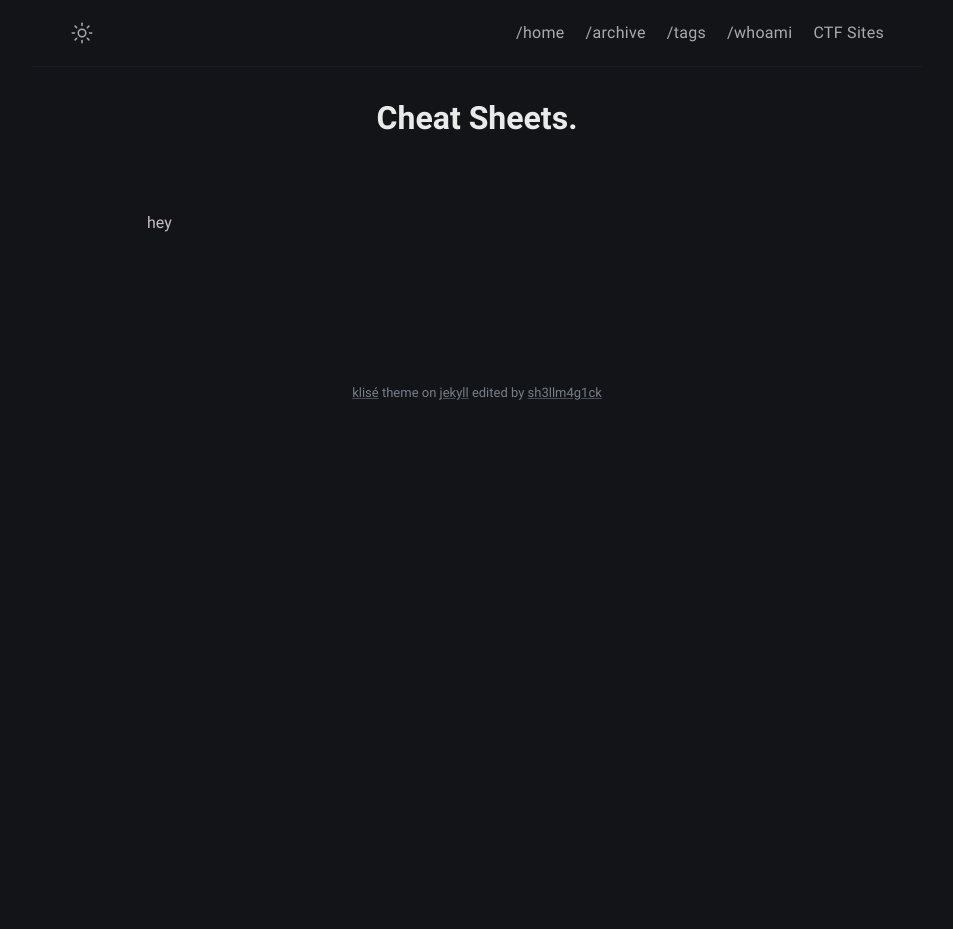
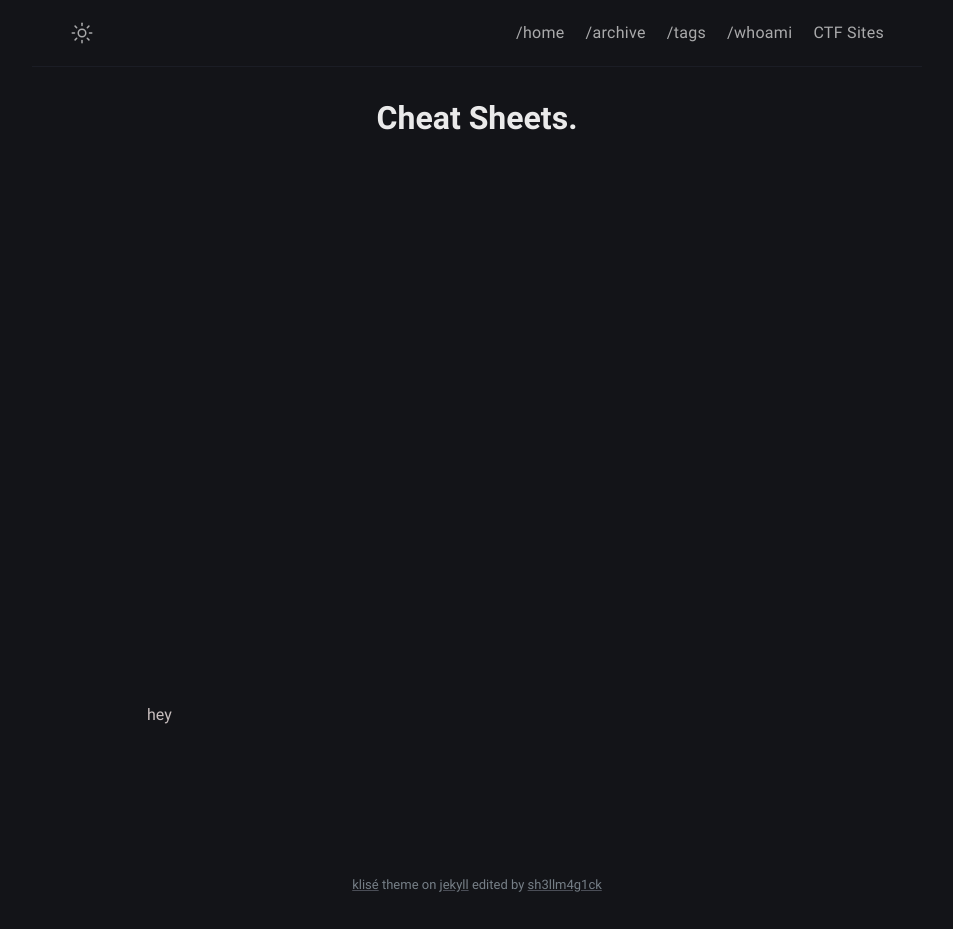
Before and after one commit to sh3llm4g1ck/sh3llm4g1ck.github.io, a Jekyll site: the page built from cheatsheets.md, in a window 1280 px wide. Shown: the whole page, without its empty margins (163-1116 px from the left). Built offline with Jekyll 4.4.1, drawn with Linux system fonts in a browser that asks for light colours; before the commit the page ends 900 px from its top, so only the background shows below that.

Commit message:
Update _post.scss

```diff
--- a/_sass/klise/_post.scss
+++ b/_sass/klise/_post.scss
@@ -69,7 +69,7 @@
 
 // Post content
 .page-content {
-  padding-top: 8px;
+  padding-top: 500px;
 
   iframe {
     text-align: center;
```
